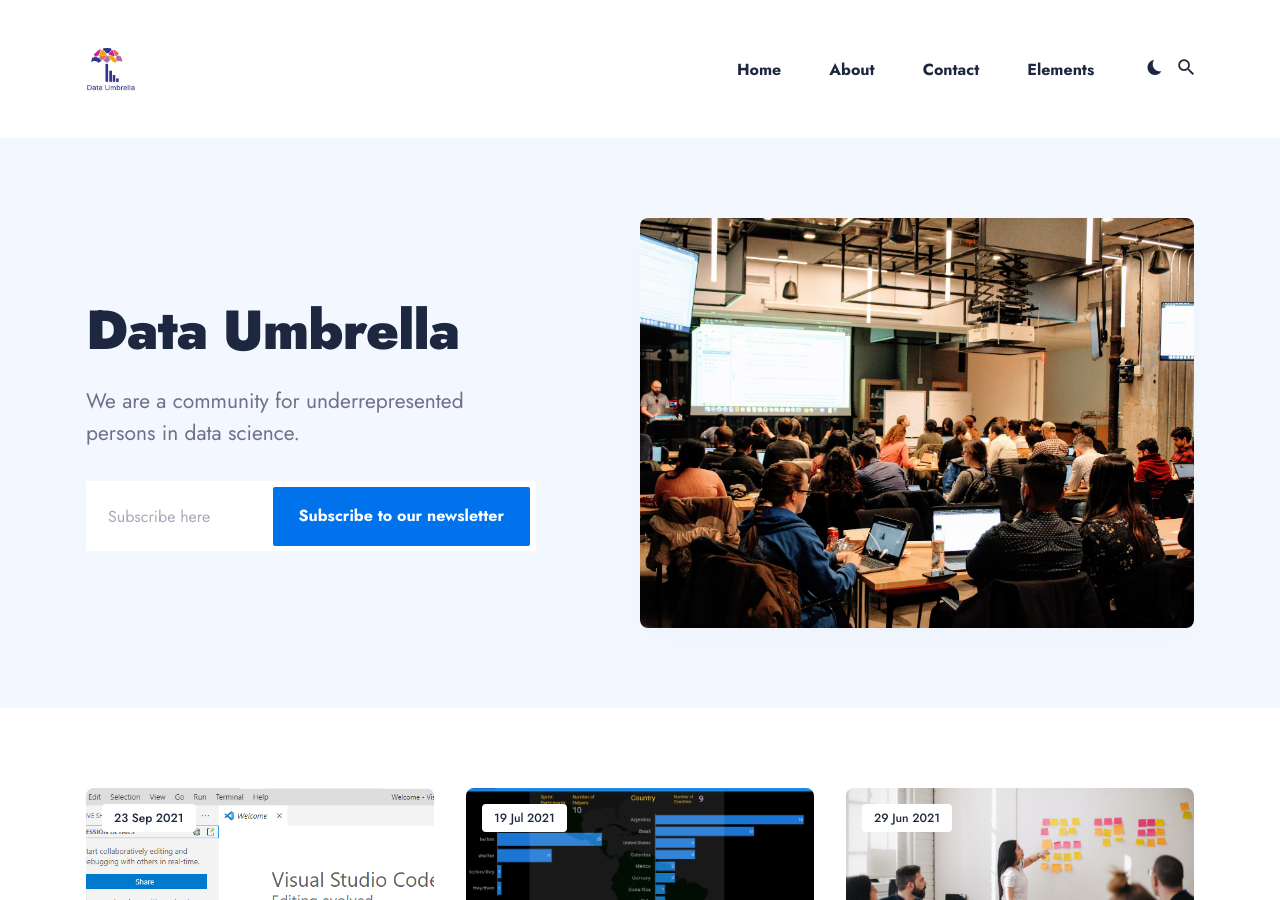
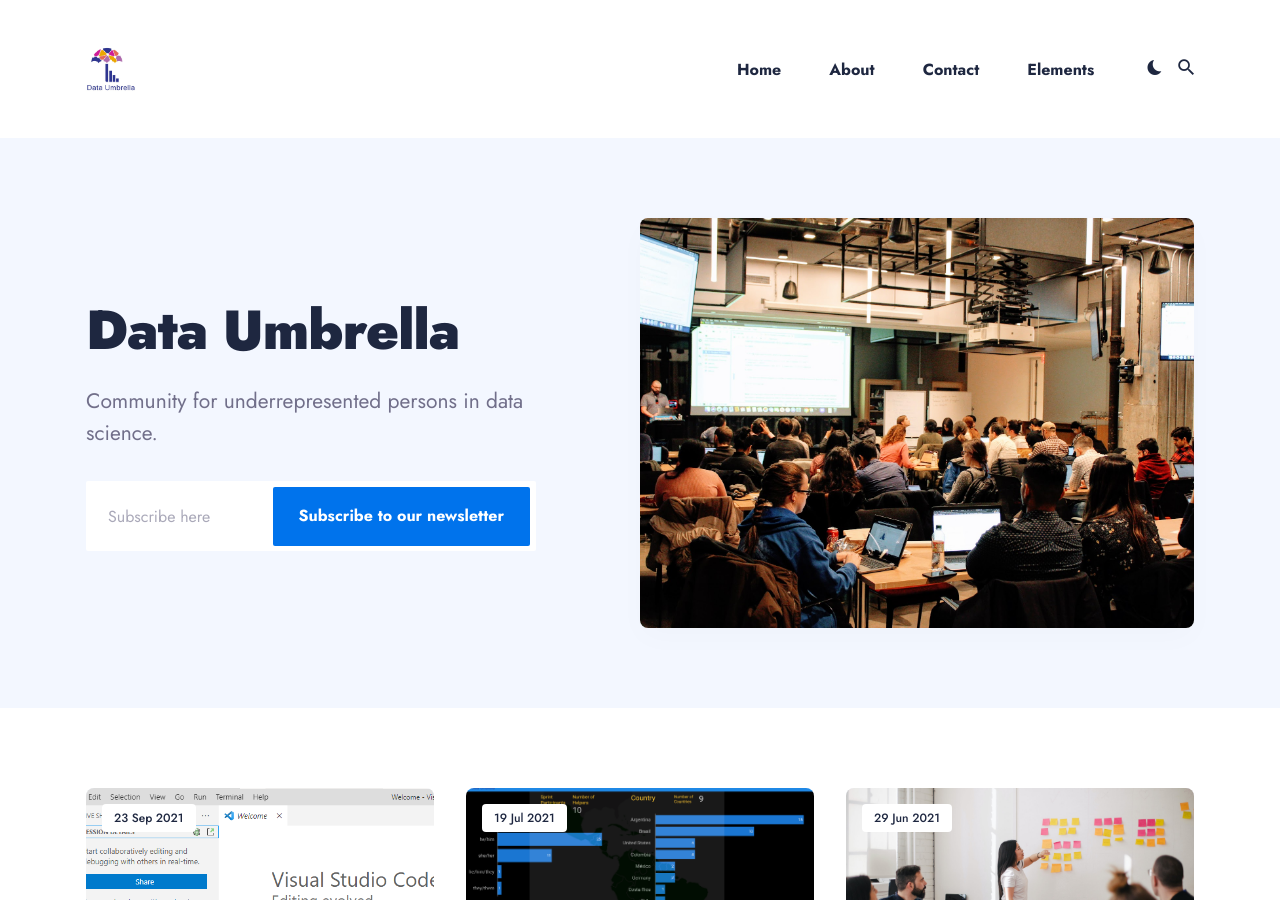
Before and after one commit to data-umbrella/data-umbrella.github.io, a Jekyll site: the page built from index.html, in a window 1280 px wide and 900 px high. Built offline with Jekyll 4.4.1, drawn with Linux system fonts in a browser that asks for light colours; nearby versions of some CDN libraries; the list of posts is cut into pages by our own code.

Commit message:
Update _config.yml

```diff
--- a/_config.yml
+++ b/_config.yml
@@ -2,9 +2,9 @@
 # Site Settings
 title: Data Umbrella
 logo: '/images/logo/du-logo.jpg'
-description: Data Umbrella Blog and Resources
+description: Data Umbrella Blogs and Resources
 baseurl: "" # the subpath of your site, e.g. /blog
-url: "" # the base hostname & protocol for your site, e.g. http://example.com
+url: "https://blog.dataumbrella.org" # the base hostname & protocol for your site, e.g. http://example.com
 color_scheme: auto # You can choose three modes auto, light, and dark. By default, the auto mode is set, which means the user can choose the light or dark mode themself.
 
 
@@ -33,7 +33,7 @@ social:
 # Hero Settings
 hero:
   hero__title: Data Umbrella
-  hero__description: We are a community for underrepresented persons in data science.
+  hero__description: Community for underrepresented persons in data science.
   hero__image: '/images/bayes/du-background-img.jpg'
 
 
```
